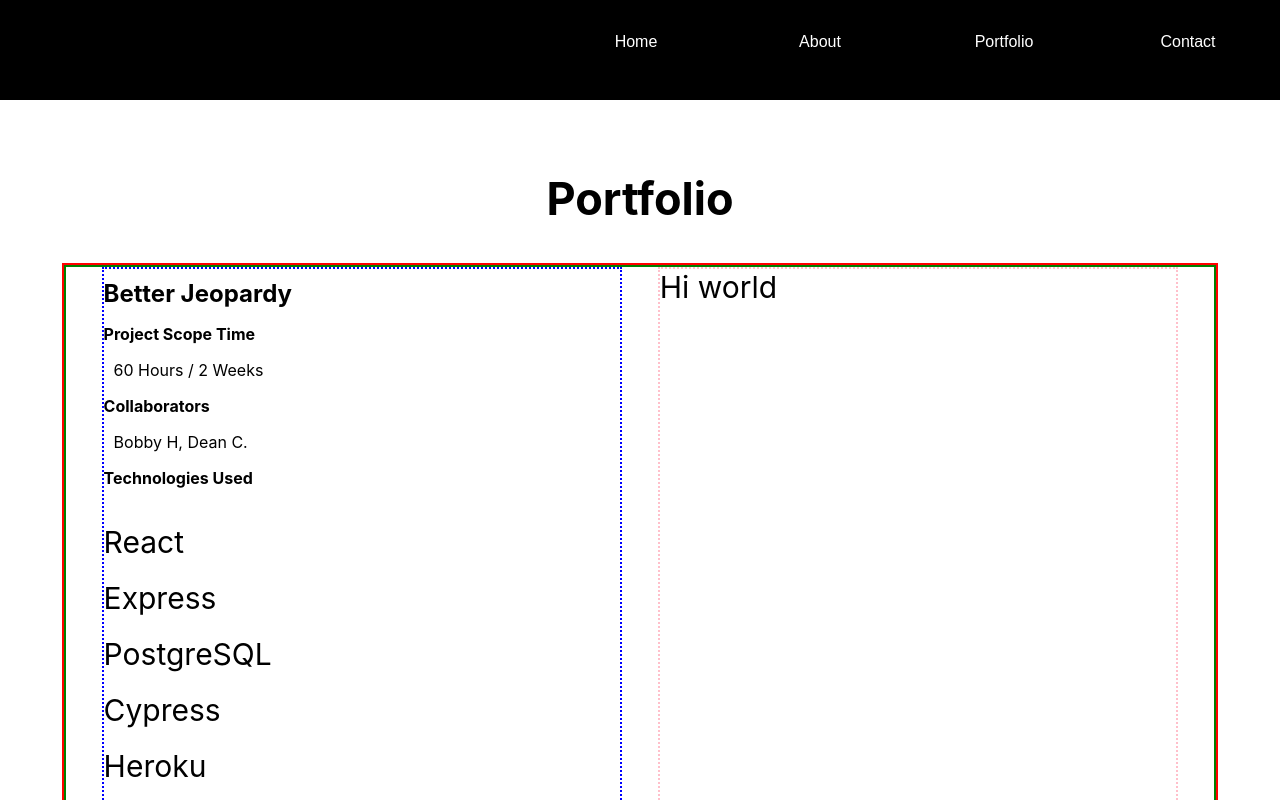
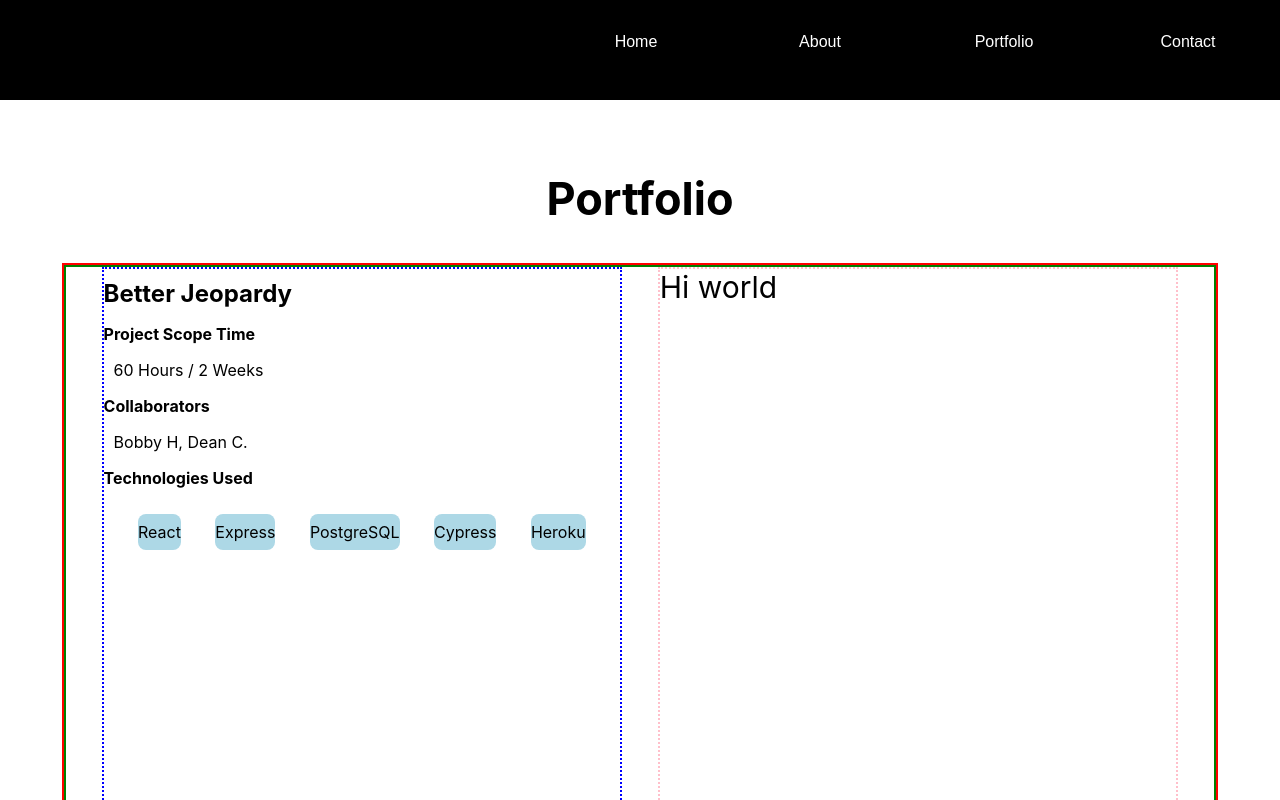
Before and after one commit to shawnmcmahon/portfolio, a React (Create React App) app: page /projects in a window 1280 px wide. Shown: the top 800 px of the page. Built offline with nearby package versions, Linux system fonts and the light colour scheme.

Commit message:
Add styling to list elements

```diff
--- a/src/Components/Projects/Projects.css
+++ b/src/Components/Projects/Projects.css
@@ -53,3 +53,24 @@
   font-size: 16px;
   margin: 0 0 0 10px;
 }
+
+li {
+  background-color: lightblue;
+    border-radius: 0.5rem;
+    display: inline-flex;
+    justify-content: center;
+    align-items: center;
+    text-align: center;
+    color: black;
+    font-weight: 400;
+    line-height: 1;
+    font-size: 16px;
+    padding: 10px 10px 10px 10px;
+}
+
+ul {
+  display: flex;
+  flex-direction: row;
+  flex-wrap: wrap;
+  justify-content: space-evenly;
+}
```
